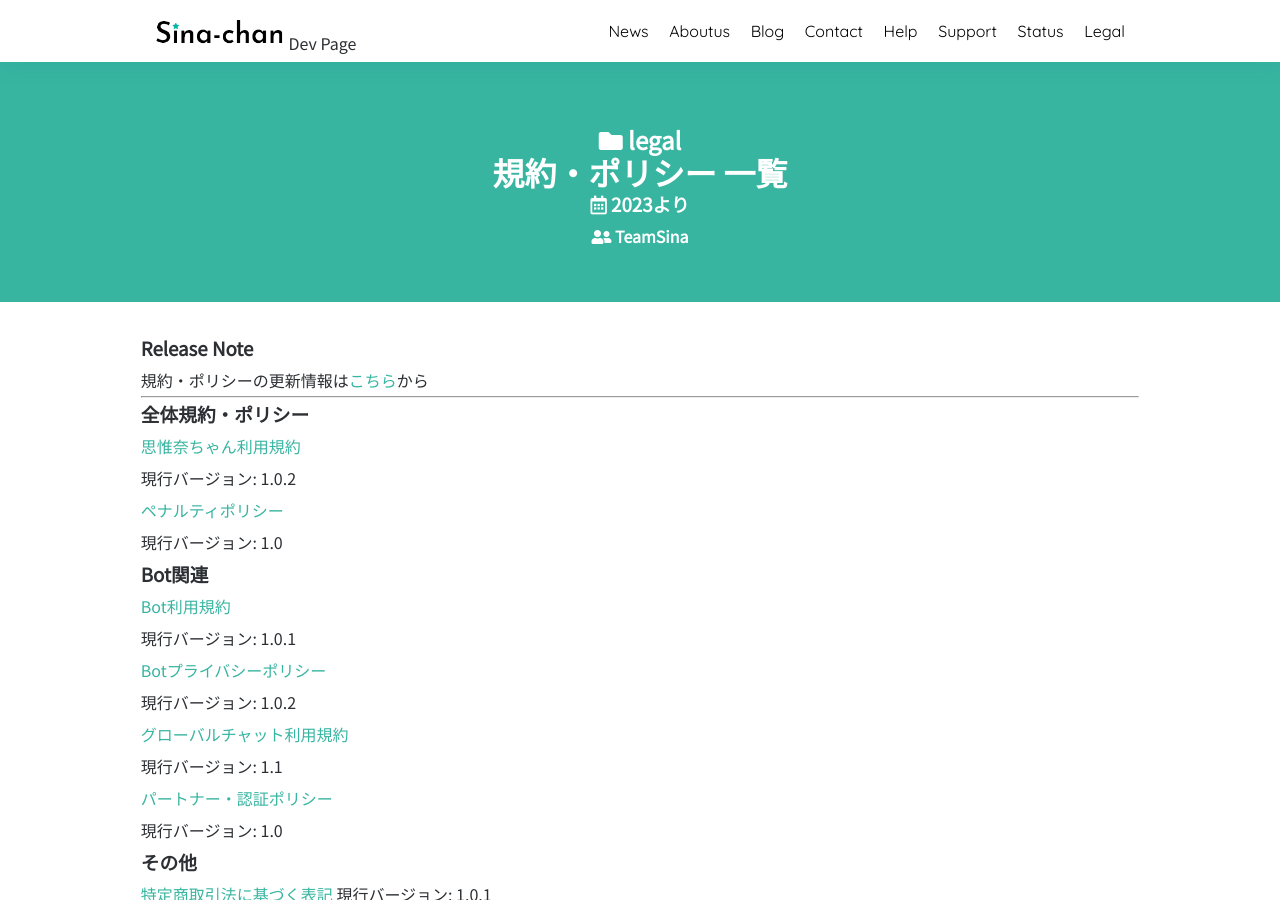
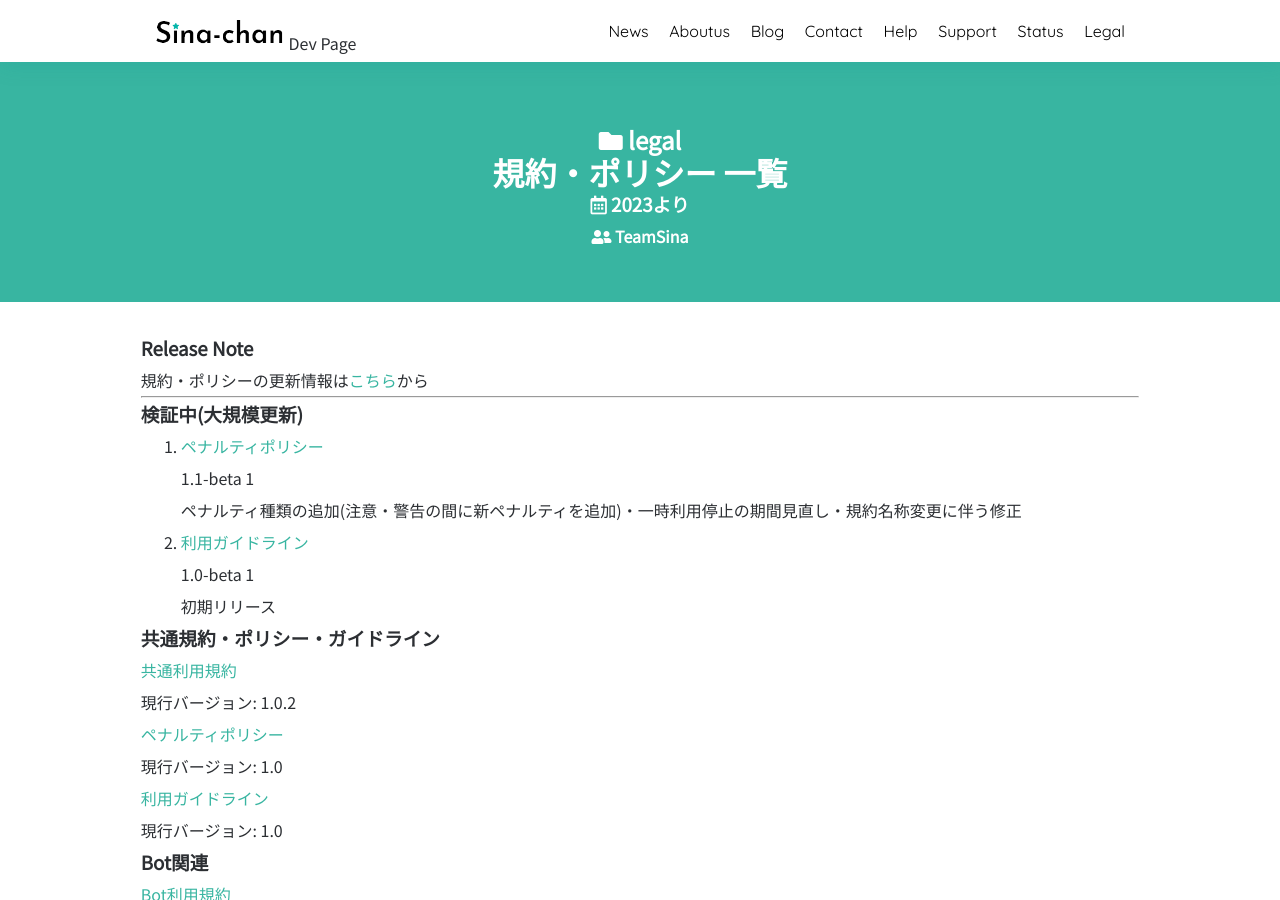
Before and after one commit to SinaKitagami/sinakitagami.github.io, a Jekyll site: the page built from legal.md, in a window 1280 px wide and 900 px high. Built offline with Jekyll 4.4.1, drawn with Linux system fonts in a browser that asks for light colours; nearby versions of some CDN libraries; a script that is not in the unit is left out; some of the changed text lies outside the part shown.

Commit message:
リリース情報反映(Beta 1)

```diff
--- a/legal.md
+++ b/legal.md
@@ -15,27 +15,36 @@ date: 2023より
 
 ---
 
-### 全体規約・ポリシー
+### 検証中(大規模更新)
 
-<a href="{{site.url}}/legal/tos" class="a-orange">思惟奈ちゃん利用規約</a><br>
+1. <a href="{{site.url}}/legal/penalty" class="a-orange">ペナルティポリシー</a><br>1.1-beta 1<br>ペナルティ種類の追加(注意・警告の間に新ペナルティを追加)・一時利用停止の期間見直し・規約名称変更に伴う修正
+
+2. <a href="{{site.url}}/legal/use-guideline" class="a-orange">利用ガイドライン</a><br>1.0-beta 1<br>初期リリース
+
+### 共通規約・ポリシー・ガイドライン
+
+<a href="{{site.url}}/legal/tos" class="a-orange">共通利用規約</a><br>
 現行バージョン: 1.0.2
 
 <a href="{{site.url}}/legal/penalty" class="a-orange">ペナルティポリシー</a><br>
 現行バージョン: 1.0
 
+<a href="{{site.url}}/legal/use-guideline" class="a-orange">利用ガイドライン</a><br>
+現行バージョン: 1.0
+
 ### Bot関連
 
 <a href="{{site.url}}/legal/bot-tos" class="a-orange">Bot利用規約</a><br>
-現行バージョン: 1.0.1
+現行バージョン: 1.0.2
 
 <a href="{{site.url}}/legal/bot-privacy-policy" class="a-orange">Botプライバシーポリシー</a><br>
-現行バージョン: 1.0.2
+現行バージョン: 1.0.3
 
 <a href="{{site.url}}/legal/gchat-tos" class="a-orange">グローバルチャット利用規約</a><br>
-現行バージョン: 1.1<br>
+現行バージョン: 1.1.1
 
 <a href="{{site.url}}/legal/partner-verify" class="a-orange">パートナー・認証ポリシー</a><br>
-現行バージョン: 1.0
+現行バージョン: 1.0.1
 
 ### その他
 
```
Also changed, not shown: _posts/legal/2023-06-28-release-note.md (+6 -1 lines).
